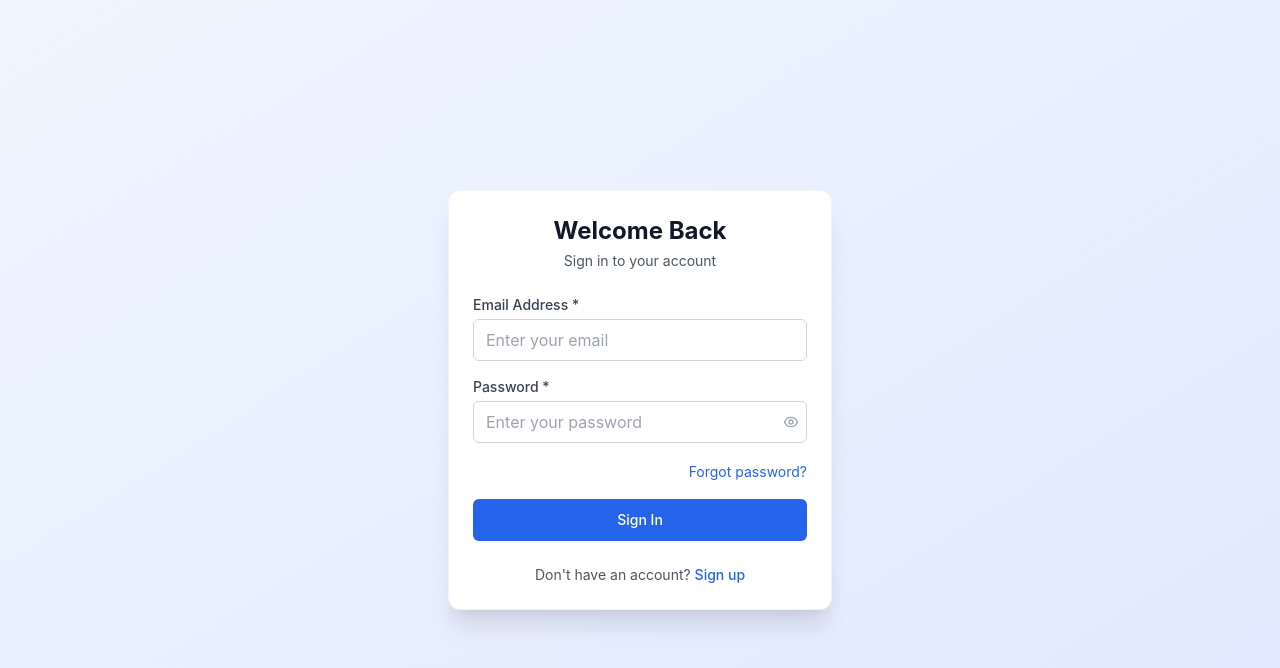
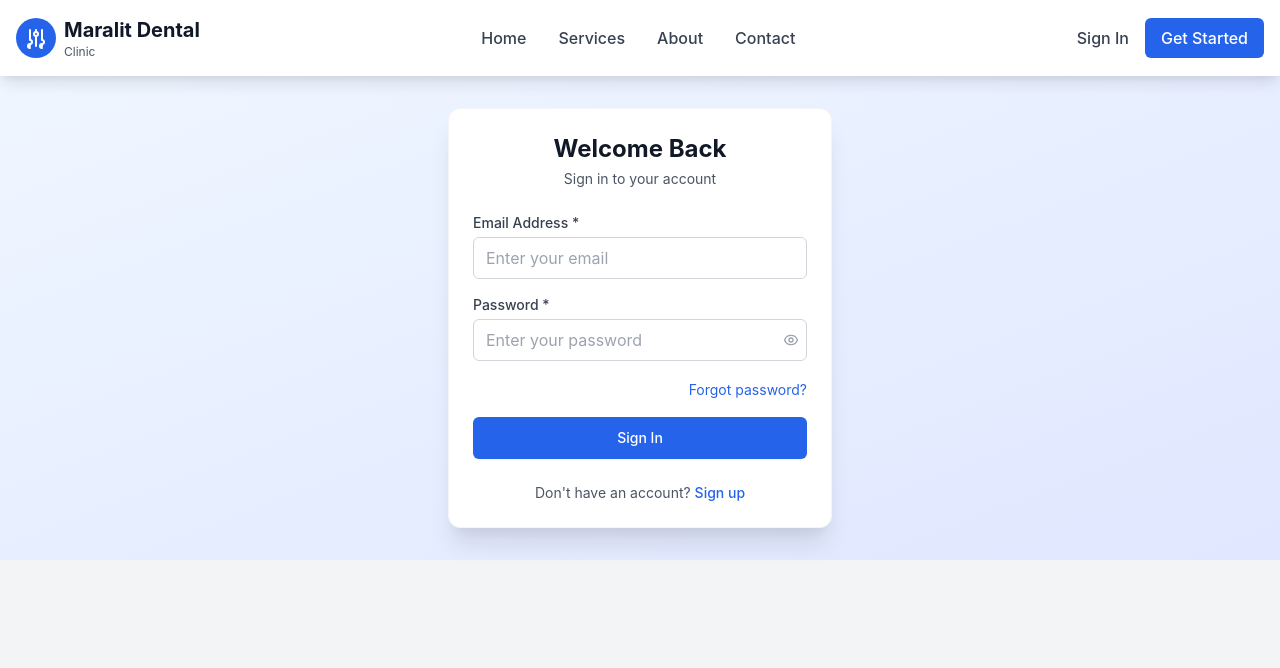
Before and after one commit to jvcerezo/mdcas-fe, a React (Create React App) app: page /login in a window 1280 px wide. Shown: the top 668 px of the page. Built offline with nearby package versions, Linux system fonts and the light colour scheme; no server answers.

Commit message:
ui ux improments and dashboard redirect

```diff
--- a/src/components/Header.js
+++ b/src/components/Header.js
@@ -56,7 +56,8 @@ const Header = () => {
             </div>
           </Link>
 
-          {/* Desktop Navigation */}
+          {/* Desktop Navigation - Only show for non-authenticated users */}
+          {!isAuthenticated && (
             <nav className="hidden md:flex items-center space-x-8">
               <Link to="/" className="text-gray-700 hover:text-blue-600 font-medium transition-colors">
                 Home
@@ -71,6 +72,7 @@ const Header = () => {
                 Contact
               </Link>
             </nav>
+          )}
 
           {/* Desktop Auth Buttons */}
           <div className="hidden md:flex items-center space-x-4">
@@ -167,7 +169,7 @@ const Header = () => {
         </div>
 
         {/* Mobile Menu */}
-        {isMenuOpen && (
+        {isMenuOpen && !isAuthenticated && (
           <div className="md:hidden pb-4 border-t">
             <nav className="flex flex-col space-y-4 pt-4">
               <Link
--- a/src/components/LandingPage.js
+++ b/src/components/LandingPage.js
@@ -1,9 +1,34 @@
-import React from 'react';
-import { Link } from 'react-router-dom';
+import React, { useEffect } from 'react';
+import { Link, useNavigate } from 'react-router-dom';
 import { FaFacebook, FaTwitter, FaInstagram, FaTooth, FaShieldAlt, FaUserMd, FaClock, FaStar, FaAward } from 'react-icons/fa';
 import Header from './Header';
+import { useAuth } from '../contexts/AuthContext';
 
 const LandingPage = () => {
+  const { user, loading } = useAuth();
+  const navigate = useNavigate();
+
+  useEffect(() => {
+    // If user is authenticated and not loading, redirect to dashboard
+    if (!loading && user) {
+      navigate('/dashboard');
+    }
+  }, [user, loading, navigate]);
+
+  // Show loading state while checking authentication
+  if (loading) {
+    return (
+      <div className="min-h-screen flex items-center justify-center">
+        <div className="animate-spin rounded-full h-32 w-32 border-b-2 border-blue-600"></div>
+      </div>
+    );
+  }
+
+  // Only render landing page if user is not authenticated
+  if (user) {
+    return null; // This will be brief as useEffect will redirect
+  }
+
   return (
     <div className="bg-gray-50 text-gray-800 min-h-screen">
       <Header />
--- a/src/pages/LoginPage.js
+++ b/src/pages/LoginPage.js
@@ -3,6 +3,7 @@ import { post } from '../utils/api';
 import toast, { Toaster } from 'react-hot-toast';
 import { useNavigate, Link, useLocation } from 'react-router-dom';
 import { useAuth } from '../contexts/AuthContext';
+import Header from '../components/Header';
 
 const LoginPage = () => {
   const navigate = useNavigate();
@@ -54,7 +55,7 @@ const LoginPage = () => {
 
       // Use the login function from auth context
       const userData = {
-        name: response.user?.name || response.name || 'User',
+        name: response.user?.name || response.name || response.user?.fullName || response.fullName || formData.email.split('@')[0],
         email: response.user?.email || response.email || formData.email,
         id: response.user?.id || response.id
       };
@@ -102,7 +103,9 @@ const LoginPage = () => {
   };
 
   return (
-    <div className="bg-gradient-to-br from-blue-50 to-indigo-100 min-h-screen flex items-center justify-center py-8 px-4">
+    <>
+      <Header />
+      <div className="bg-gradient-to-br from-blue-50 to-indigo-100 min-h-[calc(100vh-64px)] flex items-center justify-center py-8 px-4">
         <Toaster
           position="top-right"
           toastOptions={{
@@ -238,6 +241,7 @@ const LoginPage = () => {
         </div>
       </div>
       </div>
+    </>
   );
 };
 
--- a/src/pages/SignUpPage.js
+++ b/src/pages/SignUpPage.js
@@ -3,6 +3,7 @@ import { post } from '../utils/api';
 import toast, { Toaster } from 'react-hot-toast';
 import { useNavigate, Link } from 'react-router-dom';
 import { useAuth } from '../contexts/AuthContext';
+import Header from '../components/Header';
 
 const SignUpPage = () => {
   const navigate = useNavigate();
@@ -120,7 +121,9 @@ const SignUpPage = () => {
   };
 
   return (
-    <div className="bg-gradient-to-br from-blue-50 to-indigo-100 min-h-screen flex items-center justify-center py-8 px-4">
+    <>
+      <Header />
+      <div className="bg-gradient-to-br from-blue-50 to-indigo-100 min-h-[calc(100vh-64px)] flex items-center justify-center py-8 px-4">
         <Toaster
           position="top-right"
           toastOptions={{
@@ -322,6 +325,7 @@ const SignUpPage = () => {
         </div>
       </div>
       </div>
+    </>
   );
 };
 
```
Lines whose indentation alone changed are shown as unchanged.
